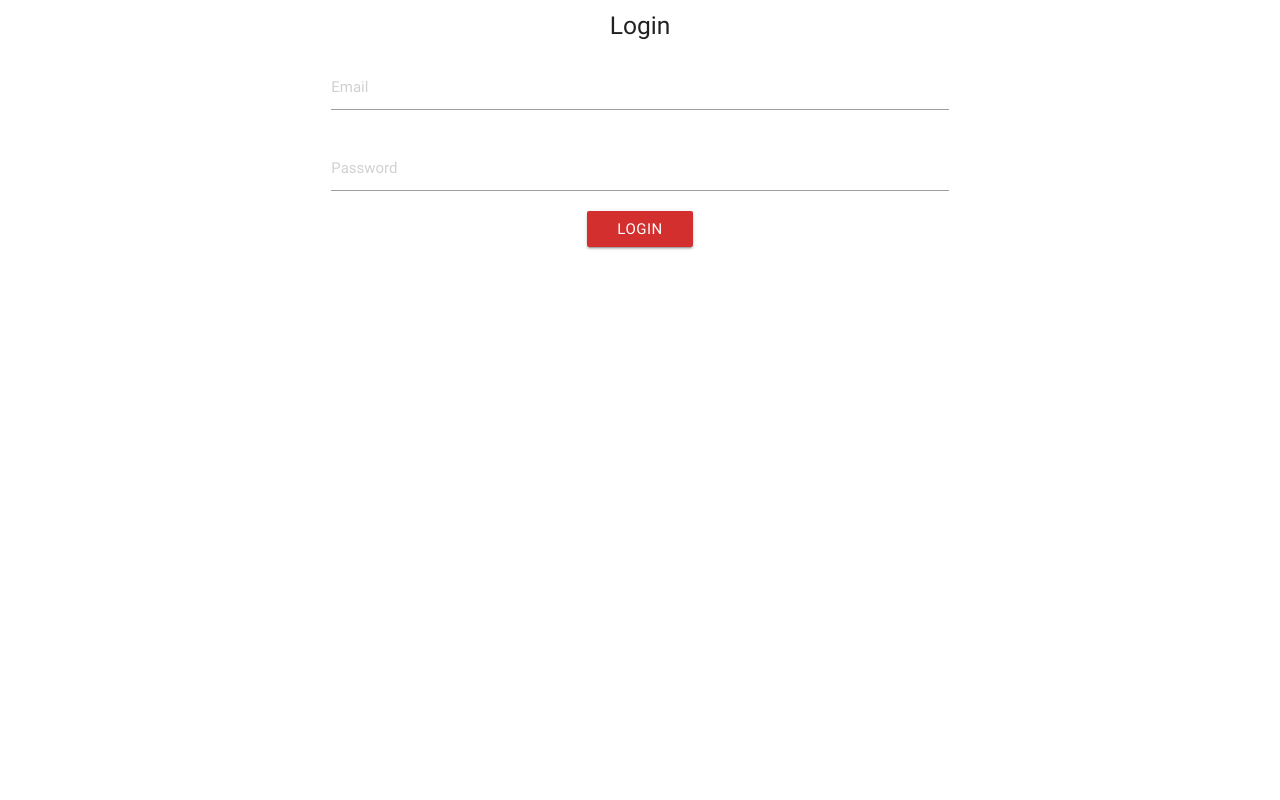
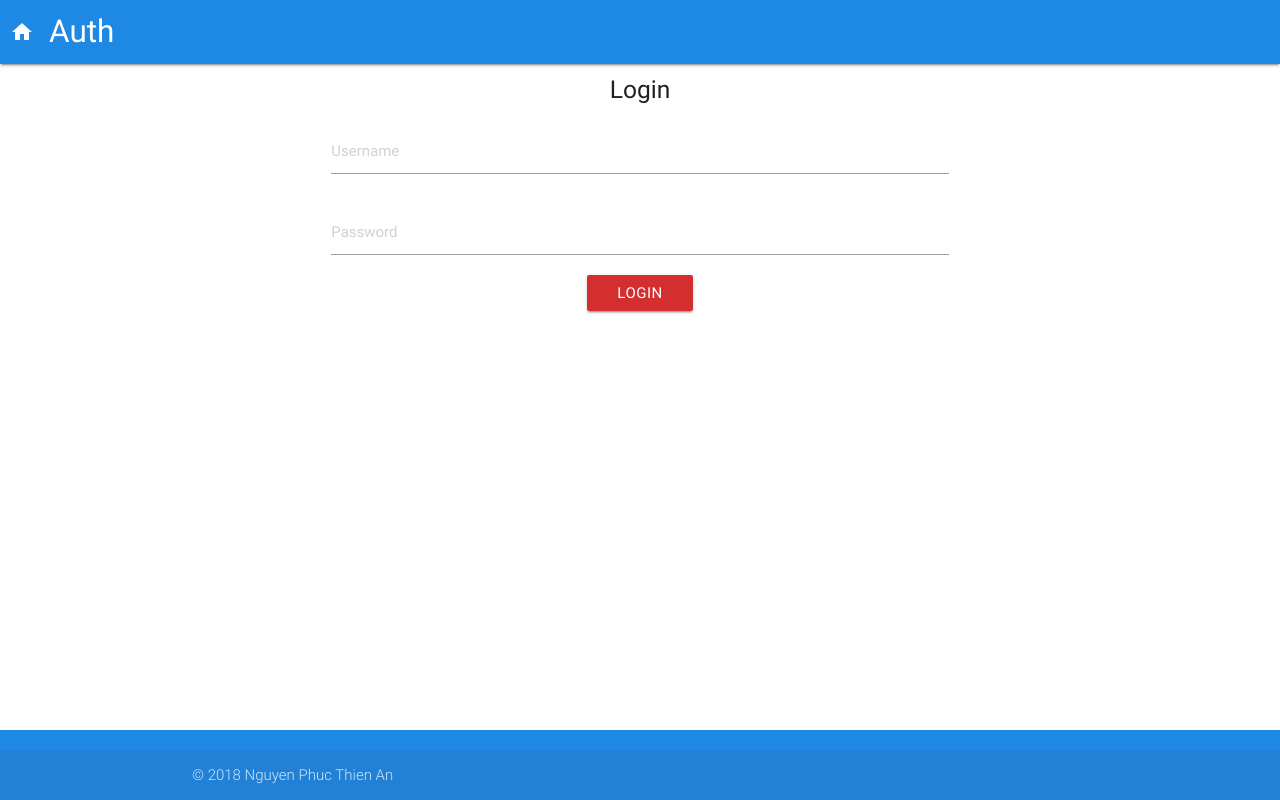
Before and after one commit to nguyenphucthienan/JWTAuthGraphQLClient, a React app: page /#/login in a window 1280 px wide. Before the commit this address led to /. Built offline with nearby package versions, Linux system fonts and the light colour scheme.

Commit message:
Add Header + Footer

```diff
--- a/src/css/styles.css
+++ b/src/css/styles.css
@@ -7,3 +7,7 @@
 main {
   flex: 1 0 auto;
 }
+
+.brand-logo {
+  margin-left: 10px;
+}
--- a/src/js/components/App.js
+++ b/src/js/components/App.js
@@ -1,14 +1,18 @@
 import React, { Component } from 'react';
 
+import Header from './Header';
 import LoginForm from './LoginForm';
+import Footer from './Footer';
 
 class App extends Component {
   render() {
     return (
       <div className="flex-wrapper">
+        <Header />
         <main>
           <LoginForm />
         </main>
+        <Footer />
       </div>
     );
   }
--- /dev/null
+++ b/src/js/components/Footer.js
@@ -0,0 +1,17 @@
+import React, { Component } from 'react';
+
+class Footer extends Component {
+  render() {
+    return (
+      <footer className="page-footer blue darken-1">
+        <div className="footer-copyright">
+          <div className="container">
+            © 2018 Nguyen Phuc Thien An
+          </div>
+        </div>
+      </footer>
+    );
+  }
+}
+
+export default Footer;
--- /dev/null
+++ b/src/js/components/Header.js
@@ -0,0 +1,17 @@
+import React, { Component } from 'react';
+
+class Header extends Component {
+  render() {
+    return (
+      <nav>
+        <div className="nav-wrapper blue darken-1">
+          <a href="#" className="brand-logo left">
+            <i className="material-icons">home</i>Auth
+          </a>
+        </div>
+      </nav>
+    );
+  }
+}
+
+export default Header;
--- a/src/js/components/LoginForm.js
+++ b/src/js/components/LoginForm.js
@@ -31,7 +31,7 @@ class LoginForm extends Component {
         <form className="col m6 offset-m3 s8 offset-s2" onSubmit={this.onSubmit}>
           <div className="input-field">
             <input
-              placeholder="Email"
+              placeholder="Username"
               value={this.state.username}
               onChange={event => this.setState({ username: event.target.value })}
             />
```
